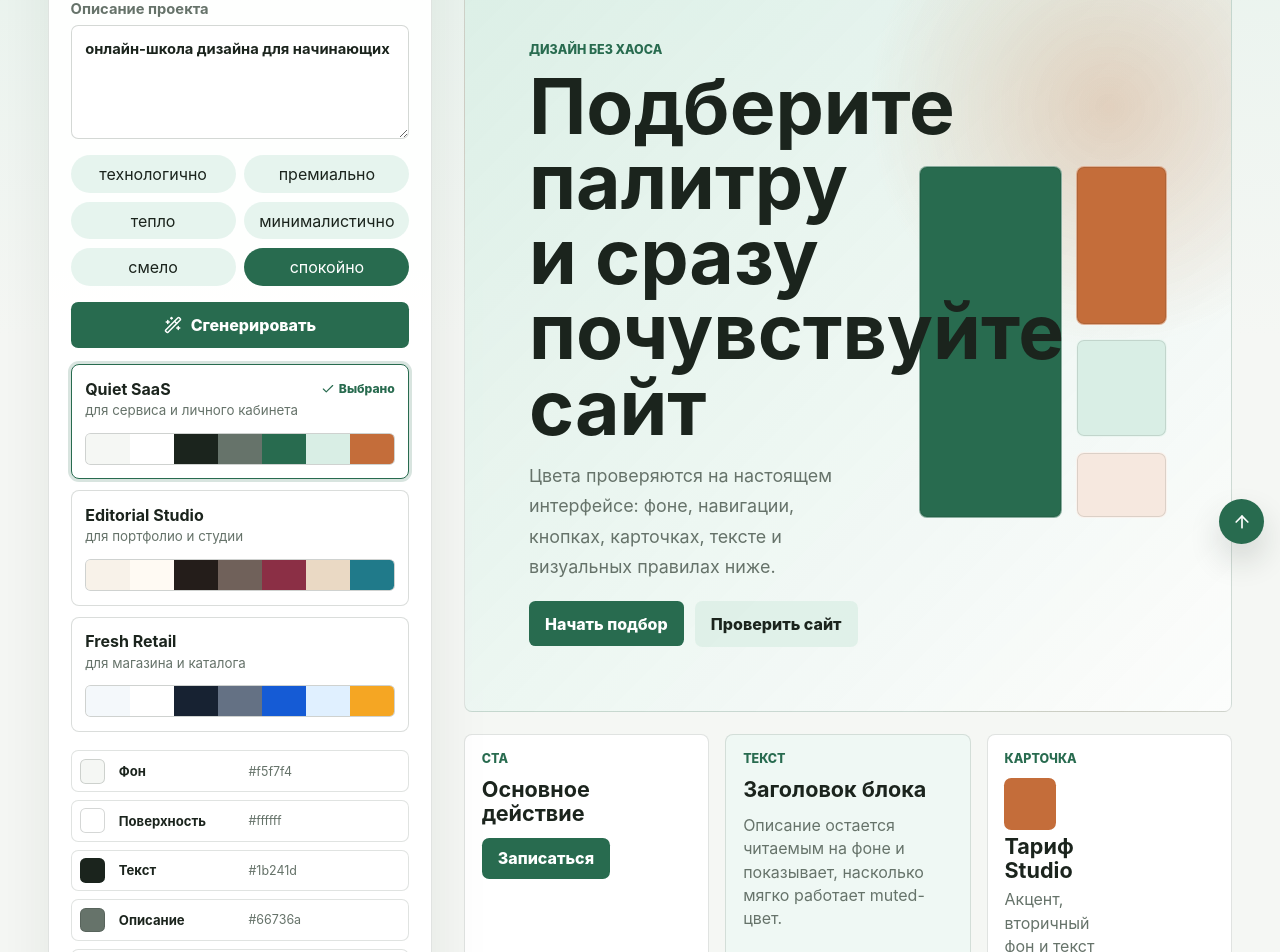
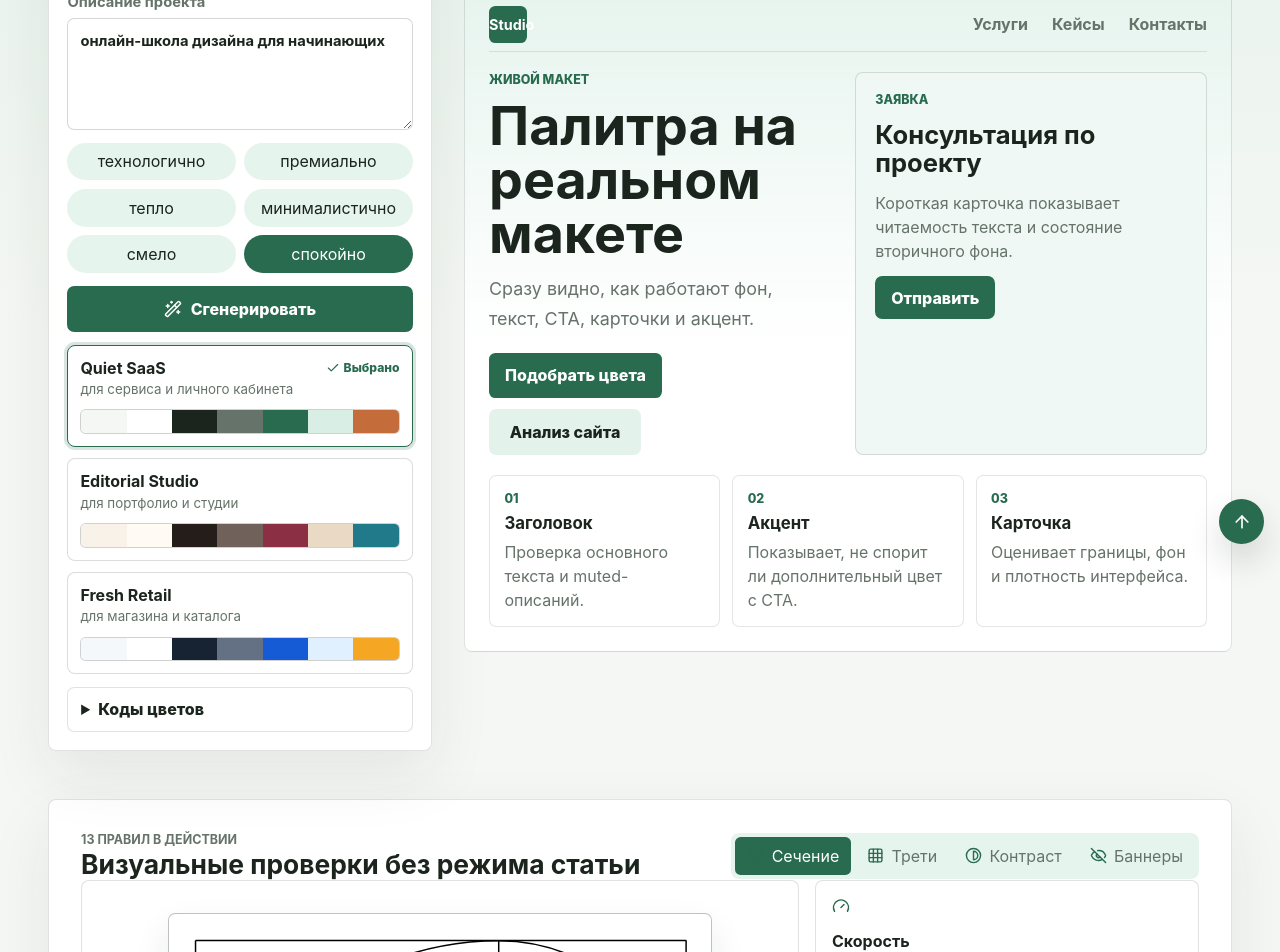
Before and after one commit to selfnesss/sitepal, a React (Vite) app: page / in a window 1280 px wide. Shown: the part 240-1192 px from the top of the page. Built offline with nearby package versions, Linux system fonts and the light colour scheme.

Commit message:
Rework homepage preview layout

```diff
--- a/src/main.tsx
+++ b/src/main.tsx
@@ -399,6 +399,8 @@ function App() {
             ))}
           </div>
 
+          <details className="color-details">
+            <summary>Коды цветов</summary>
             <div className="color-values" aria-label="Значения выбранной палитры">
               {Object.entries(selected.colors).map(([role, color]) => (
                 <button
@@ -414,6 +416,7 @@ function App() {
                 </button>
               ))}
             </div>
+          </details>
         </aside>
 
         <ExperienceSection onOpenAnalysis={() => setAnalysisOpen(true)} ruleView={ruleView} />
@@ -503,48 +506,56 @@ function ExperienceSection({
 
       <section className="example-hero">
         {ruleView === "thirds" && <ThirdsOverlay />}
-        <div className="example-copy">
-          <span className="eyebrow">Дизайн без хаоса</span>
-          <h3>Подберите палитру и сразу почувствуйте сайт</h3>
+        <div className="preview-topline">
+          <strong>Studio</strong>
+          <nav aria-label="Превью навигации">
+            <span>Услуги</span>
+            <span>Кейсы</span>
+            <span>Контакты</span>
+          </nav>
+        </div>
+
+        <div className="preview-hero">
+          <div className="preview-copy">
+            <span className="eyebrow">Живой макет</span>
+            <h3>Палитра на реальном макете</h3>
             <p>
-            Цвета проверяются на настоящем интерфейсе: фоне, навигации, кнопках,
-            карточках, тексте и визуальных правилах ниже.
+              Сразу видно, как работают фон, текст, CTA, карточки и акцент.
             </p>
             <div className="example-actions">
-            <a href="#generator">Начать подбор</a>
+              <a href="#generator">Подобрать цвета</a>
               <button className="ghost-button" onClick={onOpenAnalysis} type="button">
-              Проверить сайт
+                Анализ сайта
               </button>
             </div>
           </div>
-        <div className="example-visual" aria-hidden="true">
-          <span />
-          <span />
-          <span />
-          <span />
+
+          <aside className="preview-panel" aria-label="Пример карточки">
+            <span>Заявка</span>
+            <strong>Консультация по проекту</strong>
+            <p>Короткая карточка показывает читаемость текста и состояние вторичного фона.</p>
+            <button type="button">Отправить</button>
+          </aside>
+        </div>
+
+        <div className="preview-grid">
+          <article>
+            <span>01</span>
+            <strong>Заголовок</strong>
+            <p>Проверка основного текста и muted-описаний.</p>
+          </article>
+          <article>
+            <span>02</span>
+            <strong>Акцент</strong>
+            <p>Показывает, не спорит ли дополнительный цвет с CTA.</p>
+          </article>
+          <article>
+            <span>03</span>
+            <strong>Карточка</strong>
+            <p>Оценивает границы, фон и плотность интерфейса.</p>
+          </article>
         </div>
       </section>
-
-      <div className="palette-samples" aria-label="Примеры интерфейса в выбранной палитре">
-        <article className="sample-card sample-cta">
-          <span>CTA</span>
-          <strong>Основное действие</strong>
-          <button type="button">Записаться</button>
-        </article>
-        <article className="sample-card sample-text">
-          <span>Текст</span>
-          <strong>Заголовок блока</strong>
-          <p>Описание остается читаемым на фоне и показывает, насколько мягко работает muted-цвет.</p>
-        </article>
-        <article className="sample-card sample-product">
-          <span>Карточка</span>
-          <div>
-            <i />
-            <strong>Тариф Studio</strong>
-            <p>Акцент, вторичный фон и текст собираются в один рабочий компонент.</p>
-          </div>
-        </article>
-      </div>
     </section>
   );
 }
--- a/src/styles.css
+++ b/src/styles.css
@@ -185,8 +185,8 @@ h2 {
   position: sticky;
   top: 5.6rem;
   display: grid;
-  gap: 1rem;
-  padding: clamp(1rem, 2vw, 1.35rem);
+  gap: 0.8rem;
+  padding: clamp(0.9rem, 1.8vw, 1.15rem);
 }
 
 .panel-title {
@@ -223,7 +223,7 @@ h2 {
   resize: vertical;
   border: 1px solid color-mix(in srgb, var(--muted), transparent 72%);
   border-radius: 0.45rem;
-  padding: 0.85rem;
+  padding: 0.75rem;
   background: var(--surface);
   color: var(--text);
   line-height: 1.45;
@@ -296,8 +296,8 @@ h2 {
 .palette-card {
   display: grid;
   width: 100%;
-  gap: 0.8rem;
-  padding: 0.85rem;
+  gap: 0.65rem;
+  padding: 0.75rem;
   border: 1px solid color-mix(in srgb, var(--muted), transparent 76%);
   border-radius: 0.5rem;
   background: var(--surface);
@@ -348,7 +348,7 @@ h2 {
 
 .swatches {
   display: grid;
-  min-height: 2rem;
+  min-height: 1.55rem;
   overflow: hidden;
   grid-template-columns: repeat(7, minmax(0, 1fr));
   border-radius: 0.35rem;
@@ -363,18 +363,37 @@ h2 {
 
 .color-values {
   display: grid;
-  gap: 0.5rem;
-  padding-top: 0.15rem;
+  grid-template-columns: repeat(2, minmax(0, 1fr));
+  gap: 0.45rem;
+  padding-top: 0.65rem;
+}
+
+.color-details {
+  border: 1px solid color-mix(in srgb, var(--muted), transparent 80%);
+  border-radius: 0.45rem;
+  background: color-mix(in srgb, var(--surface), transparent 4%);
+}
+
+.color-details summary {
+  min-height: 2.55rem;
+  padding: 0.7rem 0.8rem;
+  color: var(--text);
+  cursor: pointer;
+  font-weight: 850;
+}
+
+.color-details .color-values {
+  padding: 0 0.65rem 0.65rem;
 }
 
 .color-value {
   display: grid;
   width: 100%;
-  min-height: 2.6rem;
-  grid-template-columns: 1.85rem minmax(4.7rem, 0.8fr) minmax(0, 1fr);
+  min-height: 3.05rem;
+  grid-template-columns: 1.35rem minmax(0, 1fr);
   align-items: center;
-  gap: 0.55rem;
-  padding: 0.45rem 0.55rem;
+  gap: 0.35rem 0.45rem;
+  padding: 0.45rem;
   border: 1px solid color-mix(in srgb, var(--muted), transparent 80%);
   border-radius: 0.45rem;
   background: color-mix(in srgb, var(--surface), transparent 4%);
@@ -384,8 +403,8 @@ h2 {
 
 .color-value span {
   display: block;
-  width: 1.55rem;
-  height: 1.55rem;
+  width: 1.25rem;
+  height: 1.25rem;
   border: 1px solid color-mix(in srgb, var(--text), transparent 82%);
   border-radius: 0.35rem;
 }
@@ -398,10 +417,11 @@ h2 {
 }
 
 .color-value code {
+  grid-column: 1 / -1;
   overflow: hidden;
   color: var(--muted);
   font-family: inherit;
-  font-size: 0.78rem;
+  font-size: 0.74rem;
   text-overflow: ellipsis;
   white-space: nowrap;
 }
@@ -447,23 +467,64 @@ h2 {
 .example-hero {
   position: relative;
   display: grid;
-  min-height: clamp(28rem, 58vh, 42rem);
-  grid-template-columns: minmax(0, 1.16fr) minmax(14rem, 0.84fr);
-  align-items: center;
-  gap: clamp(1rem, 4vw, 3rem);
+  min-height: 0;
+  gap: clamp(0.9rem, 2vw, 1.25rem);
   overflow: hidden;
-  padding: clamp(1.4rem, 5vw, 4.5rem);
+  padding: clamp(0.9rem, 2.4vw, 1.5rem);
   border: 1px solid color-mix(in srgb, var(--muted), transparent 80%);
   border-radius: 0.5rem;
   background:
-    radial-gradient(circle at 84% 18%, color-mix(in srgb, var(--accent), transparent 72%), transparent 15rem),
-    linear-gradient(135deg, color-mix(in srgb, var(--secondary), transparent 12%), color-mix(in srgb, var(--surface), transparent 28%));
+    linear-gradient(180deg, color-mix(in srgb, var(--secondary), transparent 32%), transparent 55%),
+    var(--surface);
 }
 
-.example-copy {
+.preview-topline {
   position: relative;
   z-index: 2;
-  max-width: 46rem;
+  display: flex;
+  min-height: 3.4rem;
+  align-items: center;
+  justify-content: space-between;
+  gap: 1rem;
+  border-bottom: 1px solid color-mix(in srgb, var(--muted), transparent 82%);
+}
+
+.preview-topline strong {
+  display: inline-grid;
+  width: 2.35rem;
+  height: 2.35rem;
+  place-items: center;
+  border-radius: 0.4rem;
+  background: var(--primary);
+  color: var(--surface);
+  font-size: 0.9rem;
+}
+
+.preview-topline nav {
+  display: flex;
+  flex-wrap: wrap;
+  justify-content: flex-end;
+  gap: clamp(0.8rem, 2vw, 1.5rem);
+  color: var(--muted);
+  font-weight: 750;
+}
+
+.preview-hero {
+  position: relative;
+  z-index: 2;
+  display: grid;
+  grid-template-columns: minmax(0, 1fr) minmax(16rem, 22rem);
+  align-items: stretch;
+  gap: clamp(1rem, 3vw, 2rem);
+}
+
+.preview-copy {
+  position: relative;
+  z-index: 2;
+  display: grid;
+  align-content: center;
+  min-height: clamp(13rem, 30vh, 20rem);
+  max-width: 48rem;
 }
 
 .eyebrow {
@@ -475,14 +536,14 @@ h2 {
   text-transform: uppercase;
 }
 
-.example-copy h3 {
-  margin-bottom: 1rem;
-  font-size: clamp(2.4rem, 6vw, 5.6rem);
-  line-height: 0.98;
+.preview-copy h3 {
+  margin-bottom: 0.85rem;
+  font-size: clamp(2rem, 4.2vw, 3.6rem);
+  line-height: 1;
   letter-spacing: 0;
 }
 
-.example-copy p {
+.preview-copy p {
   max-width: 34rem;
   color: var(--muted);
   font-size: clamp(1rem, 1.5vw, 1.12rem);
@@ -514,77 +575,40 @@ h2 {
   color: var(--text);
 }
 
-.example-visual {
-  position: relative;
+.preview-panel {
   display: grid;
-  min-height: 22rem;
-  grid-template-columns: 1fr 0.64fr;
-  grid-template-rows: 1fr 0.62fr 0.42fr;
-  gap: 0.9rem;
+  align-content: start;
+  gap: 0.85rem;
+  min-height: 100%;
+  padding: clamp(0.95rem, 1.8vw, 1.2rem);
+  border: 1px solid color-mix(in srgb, var(--muted), transparent 78%);
+  border-radius: 0.5rem;
+  background: color-mix(in srgb, var(--secondary), var(--surface) 58%);
 }
 
-.example-visual span {
-  border: 1px solid color-mix(in srgb, var(--surface), transparent 55%);
-  border-radius: 0.5rem;
-  background: color-mix(in srgb, var(--primary), transparent 8%);
-  box-shadow: inset 0 0 0 1px color-mix(in srgb, var(--text), transparent 88%);
-}
-
-.example-visual span:nth-child(1) {
-  grid-row: 1 / 4;
-  background: var(--primary);
-}
-
-.example-visual span:nth-child(2) {
-  background: var(--accent);
-}
-
-.example-visual span:nth-child(3) {
-  background: var(--secondary);
-}
-
-.example-visual span:nth-child(4) {
-  background: color-mix(in srgb, var(--surface), var(--accent) 16%);
-}
-
-.palette-samples {
-  display: grid;
-  grid-template-columns: repeat(3, minmax(0, 1fr));
-  gap: 1rem;
-}
-
-.sample-card {
-  display: grid;
-  min-height: 10rem;
-  align-content: start;
-  gap: 0.75rem;
-  padding: 1.05rem;
-  border: 1px solid color-mix(in srgb, var(--muted), transparent 80%);
-  border-radius: 0.5rem;
-  background: var(--surface);
-}
-
-.sample-card > span {
+.preview-panel span,
+.preview-grid span {
   color: var(--primary);
   font-size: 0.78rem;
   font-weight: 850;
   text-transform: uppercase;
 }
 
-.sample-card strong {
-  font-size: clamp(1.05rem, 1.8vw, 1.35rem);
+.preview-panel strong {
+  font-size: clamp(1.25rem, 2vw, 1.65rem);
   line-height: 1.1;
 }
 
-.sample-card p {
+.preview-panel p,
+.preview-grid p {
   margin: 0;
   color: var(--muted);
-  line-height: 1.45;
+  line-height: 1.5;
 }
 
-.sample-cta button {
+.preview-panel button {
   justify-self: start;
-  min-height: 2.55rem;
+  min-height: 2.65rem;
   border: 0;
   border-radius: 0.45rem;
   padding: 0 1rem;
@@ -593,30 +617,27 @@ h2 {
   font-weight: 850;
 }
 
-.sample-text {
-  background: color-mix(in srgb, var(--secondary), var(--surface) 58%);
+.preview-grid {
+  position: relative;
+  z-index: 2;
+  display: grid;
+  grid-template-columns: repeat(3, minmax(0, 1fr));
+  gap: 0.75rem;
 }
 
-.sample-product {
-  grid-template-columns: 3.2rem minmax(0, 1fr);
-  align-items: start;
+.preview-grid article {
+  display: grid;
+  align-content: start;
+  gap: 0.45rem;
+  min-height: 7rem;
+  padding: 0.9rem;
+  border: 1px solid color-mix(in srgb, var(--muted), transparent 82%);
+  border-radius: 0.45rem;
+  background: color-mix(in srgb, var(--surface), transparent 3%);
 }
 
-.sample-product > span {
-  grid-column: 1 / -1;
-}
-
-.sample-product i {
-  width: 3.2rem;
-  height: 3.2rem;
-  border-radius: 0.45rem;
-  background: var(--accent);
-}
-
-.sample-product div {
-  display: grid;
-  min-width: 0;
-  gap: 0.35rem;
+.preview-grid strong {
+  font-size: 1.05rem;
 }
 
 .thirds-overlay {
@@ -1220,17 +1241,8 @@ h2 {
 }
 
 @media (max-width: 1050px) and (min-width: 821px) {
-  .example-hero {
-    grid-template-columns: 1fr;
-    min-height: 0;
-  }
-
-  .example-copy h3 {
+  .preview-copy h3 {
     font-size: clamp(2rem, 5vw, 3.3rem);
-  }
-
-  .example-visual {
-    min-height: 12rem;
   }
 }
 
@@ -1258,19 +1270,28 @@ h2 {
   }
 
   .example-hero {
-    grid-template-columns: 1fr;
     min-height: 0;
   }
 
-  .example-copy h3 {
+  .preview-hero,
+  .preview-grid {
+    grid-template-columns: 1fr;
+  }
+
+  .preview-copy {
+    min-height: 0;
+  }
+
+  .preview-copy h3 {
     font-size: clamp(2.2rem, 14vw, 4.2rem);
   }
 
-  .example-visual {
-    min-height: 12rem;
+  .preview-topline {
+    align-items: flex-start;
+    flex-direction: column;
+    padding-bottom: 0.9rem;
   }
 
-  .palette-samples,
   .contrast-demo {
     grid-template-columns: 1fr;
   }
```
Lines whose indentation alone changed are shown as unchanged.
